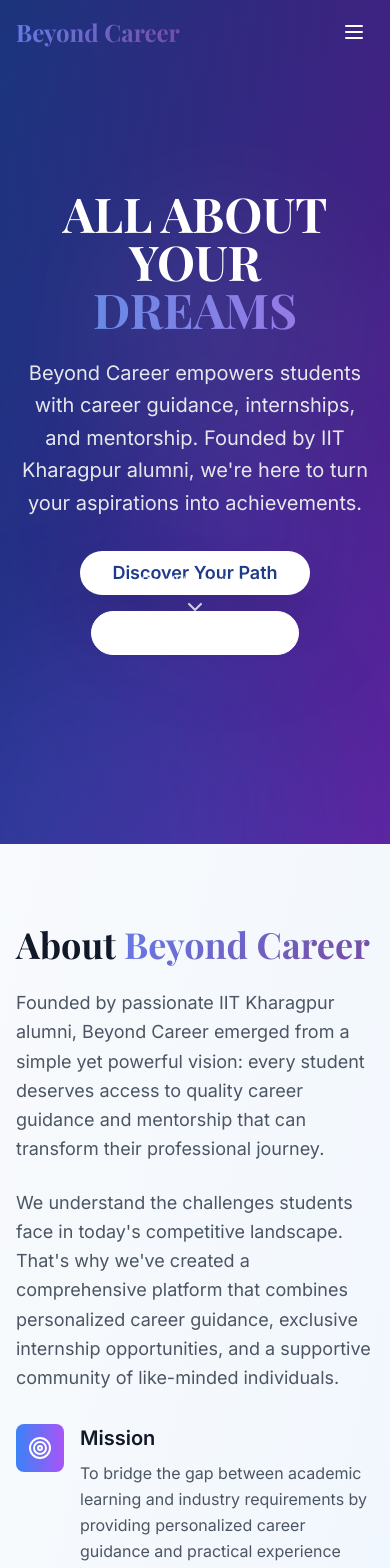
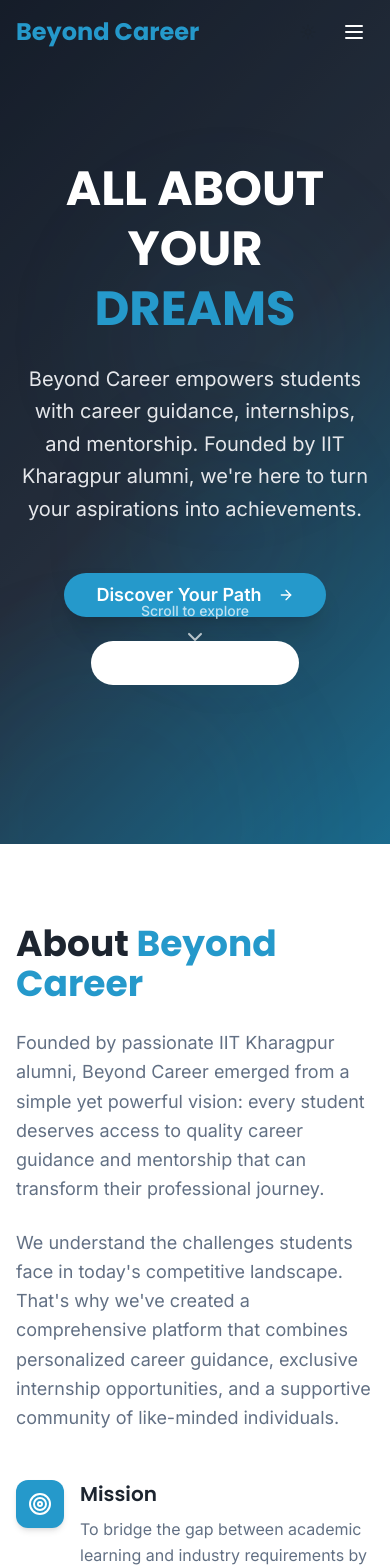
Before and after one commit to nishantharkut/dream-path-ahead, a React (Vite) app: page / in a window 390 px wide. Shown: the top 1568 px of the page. Built offline with nearby package versions, Linux system fonts and the light colour scheme.

Commit message:
Refactor: Improve design and UX
Implement modern design, light/dark mode, animations, and accessibility enhancements. Ensure all sections are functional and visually polished. Update README.md with implementation details.

```diff
--- a/index.html
+++ b/index.html
@@ -1,51 +1,38 @@
 
-<!DOCTYPE html>
+<!doctype html>
 <html lang="en">
   <head>
     <meta charset="UTF-8" />
+    <link rel="icon" type="image/svg+xml" href="/favicon.ico" />
     <meta name="viewport" content="width=device-width, initial-scale=1.0" />
-    <title>Beyond Career - All About Your Dreams | IIT Kharagpur</title>
-    <meta name="description" content="Beyond Career offers career guidance, internships, mentorship & community for students. Founded by IIT Kharagpur alumni to help you achieve your dreams." />
+
+    <!-- SEO Meta Tags -->
+    <title>Beyond Career - Professional Career Guidance & Mentorship Platform</title>
+    <meta name="description" content="Transform your career with Beyond Career. Founded by IIT Kharagpur alumni, we provide personalized career guidance, exclusive internships, and expert mentorship for students and professionals." />
+    <meta name="keywords" content="career guidance, internships, mentorship, IIT Kharagpur, career counseling, professional development" />
     <meta name="author" content="Beyond Career" />
-    <meta name="keywords" content="career guidance, internships, mentorship, IIT Kharagpur, student community, career development" />
 
-    <!-- Open Graph Meta Tags -->
+    <!-- Open Graph Tags -->
     <meta property="og:title" content="Beyond Career - All About Your Dreams" />
-    <meta property="og:description" content="Career guidance, internships, mentorship & community for students from IIT Kharagpur alumni." />
+    <meta property="og:description" content="Professional career guidance, internships, and mentorship from IIT Kharagpur alumni. Transform your aspirations into achievements." />
     <meta property="og:type" content="website" />
     <meta property="og:url" content="https://beyond-career.vercel.app" />
-    <meta property="og:image" content="/og-image.jpg" />
-    <meta property="og:site_name" content="Beyond Career" />
+    <meta property="og:image" content="https://beyond-career.vercel.app/og-image.jpg" />
 
-    <!-- Twitter Card Meta Tags -->
+    <!-- Twitter Card Tags -->
     <meta name="twitter:card" content="summary_large_image" />
     <meta name="twitter:title" content="Beyond Career - All About Your Dreams" />
-    <meta name="twitter:description" content="Career guidance, internships, mentorship & community for students." />
-    <meta name="twitter:image" content="/og-image.jpg" />
-
-    <!-- Favicon -->
-    <link rel="icon" href="/favicon.ico" type="image/x-icon" />
-    <link rel="apple-touch-icon" href="/apple-touch-icon.png" />
-
-    <!-- PWA Manifest -->
-    <link rel="manifest" href="/manifest.json" />
-    <meta name="theme-color" content="#1e40af" />
+    <meta name="twitter:description" content="Professional career guidance and mentorship platform by IIT Kharagpur alumni." />
 
     <!-- Google Fonts -->
     <link rel="preconnect" href="https://fonts.googleapis.com">
     <link rel="preconnect" href="https://fonts.gstatic.com" crossorigin>
-    <link href="https://fonts.googleapis.com/css2?family=Inter:wght@300;400;500;600;700&family=Playfair+Display:wght@400;600;700&display=swap" rel="stylesheet">
+    <link href="https://fonts.googleapis.com/css2?family=Inter:wght@300;400;500;600;700&family=Poppins:wght@400;500;600;700;800&display=swap" rel="stylesheet">
 
-    <!-- Google Analytics (stub) -->
-    <script async src="https://www.googletagmanager.com/gtag/js?id=GA_MEASUREMENT_ID"></script>
-    <script>
-      window.dataLayer = window.dataLayer || [];
-      function gtag(){dataLayer.push(arguments);}
-      gtag('js', new Date());
-      gtag('config', 'GA_MEASUREMENT_ID');
-    </script>
+    <!-- PWA Manifest -->
+    <link rel="manifest" href="/manifest.json" />
+    <meta name="theme-color" content="#2E8BC0" />
   </head>
-
   <body>
     <div id="root"></div>
     <script type="module" src="/src/main.tsx"></script>
--- a/package.json
+++ b/package.json
@@ -47,7 +47,7 @@
     "embla-carousel-react": "^8.3.0",
     "input-otp": "^1.2.4",
     "lucide-react": "^0.462.0",
-    "next-themes": "^0.3.0",
+    "next-themes": "^0.4.6",
     "react": "^18.3.1",
     "react-day-picker": "^8.10.1",
     "react-dom": "^18.3.1",
--- a/src/components/About.tsx
+++ b/src/components/About.tsx
@@ -42,30 +42,30 @@ const About = () => {
   ];
 
   return (
-    <section id="about" ref={sectionRef} className="py-20 bg-gradient-to-br from-slate-50 to-blue-50">
-      <div className="max-w-7xl mx-auto px-4 sm:px-6 lg:px-8">
-        <div className="grid lg:grid-cols-2 gap-12 items-center">
+    <section id="about" ref={sectionRef} className="section-padding bg-background">
+      <div className="container-custom">
+        <div className="grid lg:grid-cols-2 gap-16 items-center">
           {/* Content */}
           <div className={`transition-all duration-1000 transform ${
             isVisible ? 'translate-x-0 opacity-100' : '-translate-x-10 opacity-0'
           }`}>
-            <div className="mb-8">
-              <h2 className="text-4xl sm:text-5xl font-bold text-gray-900 mb-6 font-playfair">
+            <div className="mb-12">
+              <h2 className="text-4xl sm:text-5xl font-bold text-foreground mb-6 font-poppins">
                 About
-                <span className="text-gradient"> Beyond Career</span>
+                <span className="text-primary"> Beyond Career</span>
               </h2>
-              <p className="text-lg text-gray-600 leading-relaxed mb-6">
+              <p className="text-lg text-muted-foreground leading-relaxed mb-6">
                 Founded by passionate IIT Kharagpur alumni, Beyond Career emerged from a simple yet powerful vision:
                 every student deserves access to quality career guidance and mentorship that can transform their professional journey.
               </p>
-              <p className="text-lg text-gray-600 leading-relaxed">
+              <p className="text-lg text-muted-foreground leading-relaxed">
                 We understand the challenges students face in today's competitive landscape. That's why we've created
                 a comprehensive platform that combines personalized career guidance, exclusive internship opportunities,
                 and a supportive community of like-minded individuals.
               </p>
             </div>
 
-            <div className="space-y-6">
+            <div className="space-y-8">
               {features.map((feature, index) => (
                 <div
                   key={feature.title}
@@ -75,13 +75,13 @@ const About = () => {
                   style={{ transitionDelay: `${index * 200}ms` }}
                 >
                   <div className="flex-shrink-0">
-                    <div className="w-12 h-12 bg-gradient-to-r from-blue-500 to-purple-500 rounded-lg flex items-center justify-center">
+                    <div className="w-12 h-12 bg-primary rounded-xl flex items-center justify-center shadow-md">
                       <feature.icon className="w-6 h-6 text-white" />
                     </div>
                   </div>
                   <div>
-                    <h3 className="text-xl font-semibold text-gray-900 mb-2">{feature.title}</h3>
-                    <p className="text-gray-600 leading-relaxed">{feature.description}</p>
+                    <h3 className="text-xl font-semibold text-foreground mb-2 font-poppins">{feature.title}</h3>
+                    <p className="text-muted-foreground leading-relaxed">{feature.description}</p>
                   </div>
                 </div>
               ))}
@@ -93,16 +93,17 @@ const About = () => {
             isVisible ? 'translate-x-0 opacity-100' : 'translate-x-10 opacity-0'
           }`}>
             <div className="relative">
-              <div className="absolute inset-0 bg-gradient-to-r from-blue-500 to-purple-500 rounded-2xl transform rotate-3"></div>
-              <div className="relative bg-white rounded-2xl p-8 shadow-2xl">
+              <div className="absolute inset-0 bg-primary rounded-2xl transform rotate-3 opacity-10"></div>
+              <div className="relative bg-card rounded-2xl p-8 shadow-xl border border-border">
                 <img
                   src="https://images.unsplash.com/photo-1605810230434-7631ac76ec81?ixlib=rb-4.0.3&auto=format&fit=crop&w=800&q=80"
                   alt="IIT Kharagpur Campus"
                   className="w-full h-64 object-cover rounded-xl mb-6"
+                  loading="lazy"
                 />
                 <div className="text-center">
-                  <h3 className="text-2xl font-bold text-gray-900 mb-2 font-playfair">IIT Kharagpur Heritage</h3>
-                  <p className="text-gray-600">
+                  <h3 className="text-2xl font-bold text-foreground mb-2 font-poppins">IIT Kharagpur Heritage</h3>
+                  <p className="text-muted-foreground">
                     Founded by alumni who understand excellence and are committed to sharing their knowledge
                     and experience with the next generation of leaders.
                   </p>
--- a/src/components/Hero.tsx
+++ b/src/components/Hero.tsx
@@ -1,6 +1,6 @@
 
 import React, { useEffect, useState } from 'react';
-import { ChevronDown } from 'lucide-react';
+import { ChevronDown, ArrowRight } from 'lucide-react';
 import { Button } from '@/components/ui/button';
 
 const Hero = () => {
@@ -17,50 +17,58 @@ const Hero = () => {
     }
   };
 
+  const scrollToContact = () => {
+    const contactSection = document.querySelector('#contact');
+    if (contactSection) {
+      contactSection.scrollIntoView({ behavior: 'smooth' });
+    }
+  };
+
   return (
     <section id="hero" className="relative min-h-screen flex items-center justify-center overflow-hidden">
       {/* Background */}
       <div className="absolute inset-0 hero-gradient">
-        <div className="absolute inset-0 bg-black/20"></div>
-        <div className="absolute inset-0 bg-gradient-to-r from-blue-900/50 to-purple-900/50"></div>
+        <div className="absolute inset-0 bg-black/30 dark:bg-black/50"></div>
       </div>
 
       {/* Animated Background Elements */}
       <div className="absolute inset-0 overflow-hidden">
-        <div className="absolute top-1/4 left-1/4 w-64 h-64 bg-white/5 rounded-full blur-3xl animate-float"></div>
-        <div className="absolute top-3/4 right-1/4 w-96 h-96 bg-blue-500/10 rounded-full blur-3xl animate-float" style={{animationDelay: '1s'}}></div>
-        <div className="absolute bottom-1/4 left-1/3 w-48 h-48 bg-purple-500/10 rounded-full blur-3xl animate-float" style={{animationDelay: '2s'}}></div>
+        <div className="absolute top-1/4 left-1/4 w-64 h-64 bg-primary/10 rounded-full blur-3xl animate-pulse"></div>
+        <div className="absolute top-3/4 right-1/4 w-96 h-96 bg-primary/5 rounded-full blur-3xl animate-pulse" style={{animationDelay: '1s'}}></div>
+        <div className="absolute bottom-1/4 left-1/3 w-48 h-48 bg-primary/10 rounded-full blur-3xl animate-pulse" style={{animationDelay: '2s'}}></div>
       </div>
 
       {/* Content */}
-      <div className="relative z-10 max-w-4xl mx-auto px-4 sm:px-6 lg:px-8 text-center">
+      <div className="relative z-10 container-custom text-center">
         <div className={`transition-all duration-1000 transform ${
           isVisible ? 'translate-y-0 opacity-100' : 'translate-y-10 opacity-0'
         }`}>
-          <h1 className="text-5xl sm:text-6xl md:text-7xl font-bold text-white mb-6 font-playfair">
+          <h1 className="text-5xl sm:text-6xl md:text-7xl font-bold text-white mb-6 font-poppins leading-tight">
             ALL ABOUT YOUR
-            <span className="block text-transparent bg-clip-text bg-gradient-to-r from-blue-400 to-purple-400 animate-pulse-soft">
+            <span className="block text-primary animate-fade-in-up" style={{animationDelay: '0.5s'}}>
               DREAMS
             </span>
           </h1>
 
-          <p className="text-xl sm:text-2xl text-gray-200 mb-8 max-w-3xl mx-auto leading-relaxed">
+          <p className="text-xl sm:text-2xl text-gray-200 mb-12 max-w-4xl mx-auto leading-relaxed font-inter">
             Beyond Career empowers students with career guidance, internships, and mentorship.
             Founded by IIT Kharagpur alumni, we're here to turn your aspirations into achievements.
           </p>
 
-          <div className="flex flex-col sm:flex-row gap-4 justify-center items-center">
+          <div className="flex flex-col sm:flex-row gap-6 justify-center items-center">
             <Button
               onClick={scrollToAbout}
               size="lg"
-              className="bg-white text-blue-900 hover:bg-gray-100 font-semibold px-8 py-4 text-lg rounded-full shadow-2xl transform hover:scale-105 transition-all duration-300"
+              className="btn-primary font-semibold px-8 py-4 text-lg rounded-full shadow-xl transform hover:scale-105 transition-all duration-300 group"
             >
               Discover Your Path
+              <ArrowRight className="ml-2 h-5 w-5 transition-transform group-hover:translate-x-1" />
             </Button>
             <Button
               variant="outline"
               size="lg"
-              className="border-white text-white hover:bg-white hover:text-blue-900 font-semibold px-8 py-4 text-lg rounded-full backdrop-blur-sm transform hover:scale-105 transition-all duration-300"
+              onClick={scrollToContact}
+              className="border-white/30 text-white hover:bg-white hover:text-slate-900 font-semibold px-8 py-4 text-lg rounded-full backdrop-blur-sm transform hover:scale-105 transition-all duration-300"
             >
               Join Community
             </Button>
@@ -73,7 +81,7 @@ const Hero = () => {
         }`}>
           <button
             onClick={scrollToAbout}
-            className="flex flex-col items-center text-white/80 hover:text-white transition-colors duration-300 group"
+            className="flex flex-col items-center text-white/70 hover:text-white transition-colors duration-300 group"
           >
             <span className="text-sm mb-2 font-medium">Scroll to explore</span>
             <ChevronDown
--- a/src/components/Navigation.tsx
+++ b/src/components/Navigation.tsx
@@ -1,6 +1,7 @@
 
 import React, { useState, useEffect } from 'react';
 import { Menu, X } from 'lucide-react';
+import { ThemeToggle } from './ThemeToggle';
 
 const Navigation = () => {
   const [isOpen, setIsOpen] = useState(false);
@@ -8,7 +9,7 @@ const Navigation = () => {
 
   useEffect(() => {
     const handleScroll = () => {
-      setIsScrolled(window.scrollY > 50);
+      setIsScrolled(window.scrollY > 20);
     };
 
     window.addEventListener('scroll', handleScroll);
@@ -33,40 +34,44 @@ const Navigation = () => {
 
   return (
     <nav className={`fixed top-0 left-0 right-0 z-50 transition-all duration-300 ${
-      isScrolled ? 'bg-white/95 backdrop-blur-md shadow-lg' : 'bg-transparent'
+      isScrolled
+        ? 'bg-background/90 backdrop-blur-lg shadow-sm border-b border-border'
+        : 'bg-transparent'
     }`}>
-      <div className="max-w-7xl mx-auto px-4 sm:px-6 lg:px-8">
+      <div className="container-custom">
         <div className="flex justify-between items-center h-16">
           {/* Logo */}
           <div className="flex-shrink-0">
-            <div className="text-2xl font-bold font-playfair text-gradient">
+            <div className="text-2xl font-bold font-poppins text-primary">
               Beyond Career
             </div>
           </div>
 
           {/* Desktop Navigation */}
-          <div className="hidden md:block">
-            <div className="ml-10 flex items-baseline space-x-8">
+          <div className="hidden md:flex items-center space-x-8">
+            <div className="flex items-baseline space-x-6">
               {navItems.map((item) => (
                 <button
                   key={item.name}
                   onClick={() => scrollToSection(item.href)}
                   className={`px-3 py-2 text-sm font-medium transition-colors duration-200 hover:text-primary ${
-                    isScrolled ? 'text-gray-700' : 'text-white'
+                    isScrolled ? 'text-foreground' : 'text-white'
                   }`}
                 >
                   {item.name}
                 </button>
               ))}
             </div>
+            <ThemeToggle />
           </div>
 
           {/* Mobile menu button */}
-          <div className="md:hidden">
+          <div className="md:hidden flex items-center space-x-2">
+            <ThemeToggle />
             <button
               onClick={() => setIsOpen(!isOpen)}
               className={`p-2 rounded-md transition-colors duration-200 ${
-                isScrolled ? 'text-gray-700 hover:text-primary' : 'text-white hover:text-gray-300'
+                isScrolled ? 'text-foreground hover:text-primary' : 'text-white hover:text-gray-300'
               }`}
             >
               {isOpen ? <X size={24} /> : <Menu size={24} />}
@@ -77,12 +82,12 @@ const Navigation = () => {
         {/* Mobile Navigation */}
         {isOpen && (
           <div className="md:hidden">
-            <div className="px-2 pt-2 pb-3 space-y-1 bg-white/95 backdrop-blur-md rounded-lg mt-2 shadow-lg">
+            <div className="px-2 pt-2 pb-3 space-y-1 bg-card/95 backdrop-blur-md rounded-lg mt-2 shadow-lg border border-border">
               {navItems.map((item) => (
                 <button
                   key={item.name}
                   onClick={() => scrollToSection(item.href)}
-                  className="block px-3 py-2 text-gray-700 text-sm font-medium hover:text-primary hover:bg-gray-50 rounded-md w-full text-left transition-colors duration-200"
+                  className="block px-3 py-2 text-foreground text-sm font-medium hover:text-primary hover:bg-accent rounded-md w-full text-left transition-colors duration-200"
                 >
                   {item.name}
                 </button>
--- /dev/null
+++ b/src/components/ThemeToggle.tsx
@@ -0,0 +1,22 @@
+
+import React from 'react';
+import { Moon, Sun } from 'lucide-react';
+import { useTheme } from 'next-themes';
+import { Button } from '@/components/ui/button';
+
+export function ThemeToggle() {
+  const { theme, setTheme } = useTheme();
+
+  return (
+    <Button
+      variant="ghost"
+      size="icon"
+      onClick={() => setTheme(theme === 'light' ? 'dark' : 'light')}
+      className="h-9 w-9 hover:bg-accent"
+    >
+      <Sun className="h-4 w-4 rotate-0 scale-100 transition-all dark:-rotate-90 dark:scale-0" />
+      <Moon className="absolute h-4 w-4 rotate-90 scale-0 transition-all dark:rotate-0 dark:scale-100" />
+      <span className="sr-only">Toggle theme</span>
+    </Button>
+  );
+}
--- a/src/index.css
+++ b/src/index.css
@@ -4,53 +4,53 @@
 @tailwind utilities;
 
 /*
-Design Rationale: Modern gradient-based design inspired by tech startups, emphasizing trust through deep blues representing IIT heritage, complemented by vibrant accents for energy and growth-focused animations.
+Design Rationale: Professional, modern design using navy/charcoal palette with brand accent #2E8BC0. Clean typography with Inter/Poppins creates trust and sophistication. Subtle animations enhance UX without distraction. Light/dark modes ensure accessibility and user preference support.
 */
 
 @layer base {
   :root {
     --background: 0 0% 100%;
-    --foreground: 222.2 84% 4.9%;
+    --foreground: 215 25% 15%;
     --card: 0 0% 100%;
-    --card-foreground: 222.2 84% 4.9%;
+    --card-foreground: 215 25% 15%;
     --popover: 0 0% 100%;
-    --popover-foreground: 222.2 84% 4.9%;
-    --primary: 217 91% 60%;
+    --popover-foreground: 215 25% 15%;
+    --primary: 198 69% 47%;
     --primary-foreground: 0 0% 100%;
-    --secondary: 210 40% 96.1%;
-    --secondary-foreground: 222.2 47.4% 11.2%;
-    --muted: 210 40% 96.1%;
-    --muted-foreground: 215.4 16.3% 46.9%;
-    --accent: 210 40% 96.1%;
-    --accent-foreground: 222.2 47.4% 11.2%;
-    --destructive: 0 84.2% 60.2%;
-    --destructive-foreground: 210 40% 98%;
-    --border: 214.3 31.8% 91.4%;
-    --input: 214.3 31.8% 91.4%;
-    --ring: 217 91% 60%;
-    --radius: 0.5rem;
+    --secondary: 215 20% 96%;
+    --secondary-foreground: 215 25% 15%;
+    --muted: 215 20% 96%;
+    --muted-foreground: 215 15% 45%;
+    --accent: 215 20% 96%;
+    --accent-foreground: 215 25% 15%;
+    --destructive: 0 84% 60%;
+    --destructive-foreground: 0 0% 100%;
+    --border: 215 20% 90%;
+    --input: 215 20% 90%;
+    --ring: 198 69% 47%;
+    --radius: 0.75rem;
   }
 
   .dark {
-    --background: 224 71% 4%;
-    --foreground: 213 31% 91%;
-    --card: 224 71% 4%;
-    --card-foreground: 213 31% 91%;
-    --popover: 224 71% 4%;
-    --popover-foreground: 213 31% 91%;
-    --primary: 217 91% 60%;
-    --primary-foreground: 224 71% 4%;
-    --secondary: 215 28% 17%;
-    --secondary-foreground: 213 31% 91%;
-    --muted: 215 28% 17%;
-    --muted-foreground: 217.9 10.6% 64.9%;
-    --accent: 215 28% 17%;
-    --accent-foreground: 213 31% 91%;
-    --destructive: 0 63% 31%;
-    --destructive-foreground: 213 31% 91%;
-    --border: 215 28% 17%;
-    --input: 215 28% 17%;
-    --ring: 217 91% 60%;
+    --background: 215 30% 7%;
+    --foreground: 0 0% 98%;
+    --card: 215 30% 10%;
+    --card-foreground: 0 0% 98%;
+    --popover: 215 30% 10%;
+    --popover-foreground: 0 0% 98%;
+    --primary: 198 69% 47%;
+    --primary-foreground: 0 0% 100%;
+    --secondary: 215 25% 15%;
+    --secondary-foreground: 0 0% 98%;
+    --muted: 215 25% 15%;
+    --muted-foreground: 215 15% 65%;
+    --accent: 215 25% 15%;
+    --accent-foreground: 0 0% 98%;
+    --destructive: 0 84% 60%;
+    --destructive-foreground: 0 0% 100%;
+    --border: 215 25% 18%;
+    --input: 215 25% 18%;
+    --ring: 198 69% 47%;
   }
 }
 
@@ -60,70 +60,71 @@ Design Rationale: Modern gradient-based design inspired by tech startups, emphas
   }
 
   body {
-    @apply bg-background text-foreground font-inter;
+    @apply bg-background text-foreground font-inter antialiased;
     font-feature-settings: "rlig" 1, "calt" 1;
   }
 
   html {
     scroll-behavior: smooth;
   }
+
+  h1, h2, h3, h4, h5, h6 {
+    @apply font-poppins;
+  }
 }
 
 @layer components {
   .gradient-bg {
-    background: linear-gradient(135deg, #667eea 0%, #764ba2 100%);
+    background: linear-gradient(135deg, hsl(var(--primary)) 0%, hsl(var(--primary) / 0.8) 100%);
   }
 
   .hero-gradient {
-    background: linear-gradient(135deg, #1e3a8a 0%, #3730a3 50%, #7c3aed 100%);
+    background: linear-gradient(135deg, #1e293b 0%, #334155 50%, hsl(var(--primary)) 100%);
   }
 
-  .card-gradient {
-    background: linear-gradient(145deg, #ffffff 0%, #f8fafc 100%);
+  .card-hover {
+    @apply transition-all duration-300 hover:shadow-lg hover:-translate-y-1;
   }
 
-  .text-gradient {
-    background: linear-gradient(135deg, #667eea 0%, #764ba2 100%);
-    -webkit-background-clip: text;
-    -webkit-text-fill-color: transparent;
-    background-clip: text;
+  .btn-primary {
+    @apply bg-primary text-primary-foreground hover:bg-primary/90 transition-colors duration-200;
+  }
+
+  .section-padding {
+    @apply py-20 lg:py-24;
+  }
+
+  .container-custom {
+    @apply max-w-7xl mx-auto px-4 sm:px-6 lg:px-8;
   }
 }
 
 @layer utilities {
   .animate-fade-in-up {
-    animation: fadeInUp 0.8s ease-out forwards;
+    animation: fadeInUp 0.6s ease-out forwards;
   }
 
   .animate-fade-in {
-    animation: fadeIn 0.6s ease-out forwards;
+    animation: fadeIn 0.4s ease-out forwards;
   }
 
   .animate-slide-in-left {
-    animation: slideInLeft 0.8s ease-out forwards;
+    animation: slideInLeft 0.6s ease-out forwards;
   }
 
   .animate-slide-in-right {
-    animation: slideInRight 0.8s ease-out forwards;
+    animation: slideInRight 0.6s ease-out forwards;
   }
 
   .animate-scale-in {
-    animation: scaleIn 0.6s ease-out forwards;
-  }
-
-  .animate-float {
-    animation: float 3s ease-in-out infinite;
-  }
-
-  .animate-pulse-soft {
-    animation: pulseSoft 2s ease-in-out infinite;
+    animation: scaleIn 0.4s ease-out forwards;
   }
 }
 
 @keyframes fadeInUp {
   from {
     opacity: 0;
-    transform: translateY(30px);
+    transform: translateY(24px);
   }
   to {
     opacity: 1;
@@ -143,7 +144,7 @@ Design Rationale: Modern gradient-based design inspired by tech startups, emphas
 @keyframes slideInLeft {
   from {
     opacity: 0;
-    transform: translateX(-50px);
+    transform: translateX(-32px);
   }
   to {
     opacity: 1;
@@ -154,7 +155,7 @@ Design Rationale: Modern gradient-based design inspired by tech startups, emphas
 @keyframes slideInRight {
   from {
     opacity: 0;
-    transform: translateX(50px);
+    transform: translateX(32px);
   }
   to {
     opacity: 1;
@@ -165,7 +166,7 @@ Design Rationale: Modern gradient-based design inspired by tech startups, emphas
 @keyframes scaleIn {
   from {
     opacity: 0;
-    transform: scale(0.9);
+    transform: scale(0.95);
   }
   to {
     opacity: 1;
@@ -173,38 +174,19 @@ Design Rationale: Modern gradient-based design inspired by tech startups, emphas
   }
 }
 
-@keyframes float {
-  0%, 100% {
-    transform: translateY(0px);
-  }
-  50% {
-    transform: translateY(-10px);
-  }
-}
-
-@keyframes pulseSoft {
-  0%, 100% {
-    opacity: 1;
-  }
-  50% {
-    opacity: 0.8;
-  }
-}
-
 /* Scrollbar Styling */
 ::-webkit-scrollbar {
-  width: 8px;
+  width: 6px;
 }
 
 ::-webkit-scrollbar-track {
-  background: #f1f5f9;
+  @apply bg-muted;
 }
 
 ::-webkit-scrollbar-thumb {
-  background: #cbd5e1;
-  border-radius: 4px;
+  @apply bg-muted-foreground/40 rounded-full;
 }
 
 ::-webkit-scrollbar-thumb:hover {
-  background: #94a3b8;
+  @apply bg-muted-foreground/60;
 }
--- a/tailwind.config.ts
+++ b/tailwind.config.ts
@@ -61,18 +61,16 @@ export default {
       },
       fontFamily: {
         'inter': ['Inter', 'sans-serif'],
-        'playfair': ['Playfair Display', 'serif'],
+        'poppins': ['Poppins', 'sans-serif'],
       },
       animation: {
         'accordion-down': 'accordion-down 0.2s ease-out',
         'accordion-up': 'accordion-up 0.2s ease-out',
-        'fade-in-up': 'fadeInUp 0.8s ease-out',
-        'fade-in': 'fadeIn 0.6s ease-out',
-        'slide-in-left': 'slideInLeft 0.8s ease-out',
-        'slide-in-right': 'slideInRight 0.8s ease-out',
-        'scale-in': 'scaleIn 0.6s ease-out',
-        'float': 'float 3s ease-in-out infinite',
-        'pulse-soft': 'pulseSoft 2s ease-in-out infinite',
+        'fade-in-up': 'fadeInUp 0.6s ease-out',
+        'fade-in': 'fadeIn 0.4s ease-out',
+        'slide-in-left': 'slideInLeft 0.6s ease-out',
+        'slide-in-right': 'slideInRight 0.6s ease-out',
+        'scale-in': 'scaleIn 0.4s ease-out',
       },
       keyframes: {
         'accordion-down': {
```
Also changed, not shown: src/App.tsx (+9 -1 lines), src/components/Services.tsx (+21 -21 lines), src/components/ThemeProvider.tsx (added, +8 -0 lines), 2 other files (tests, documents, lock files or other folders).
